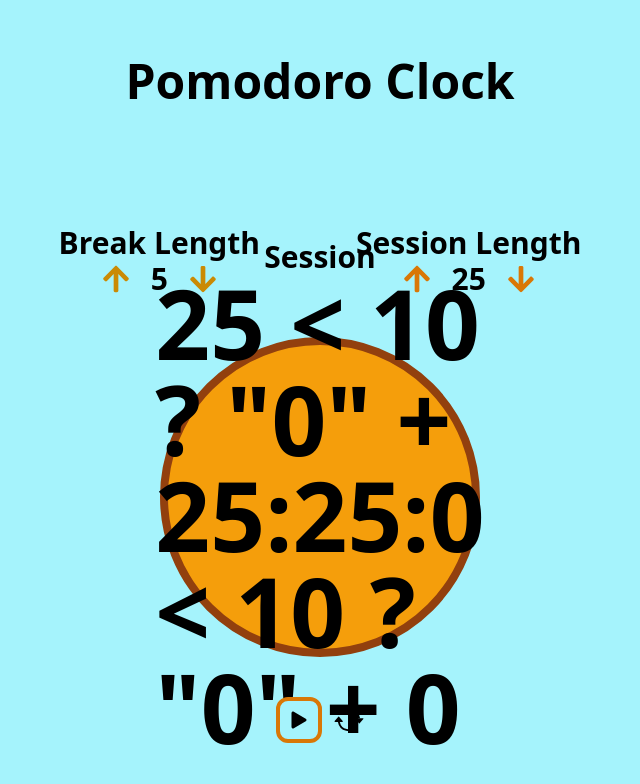
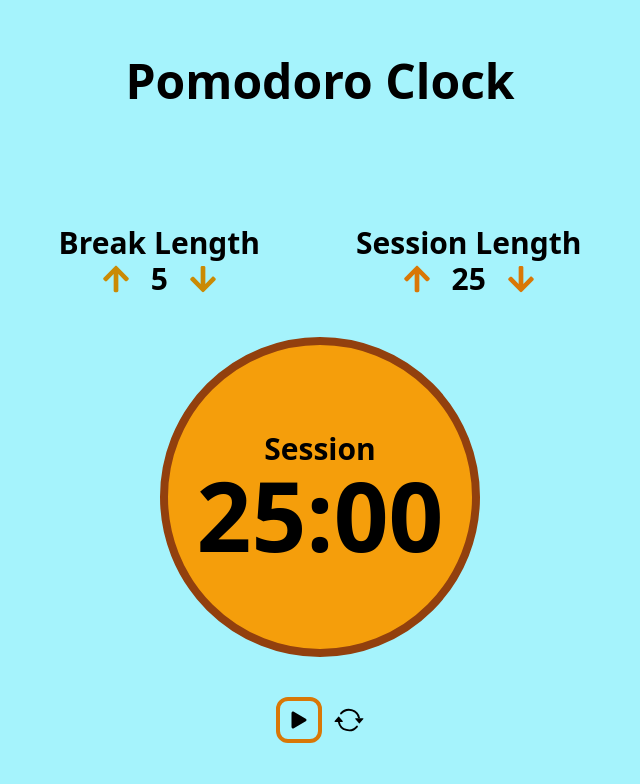
Before and after one commit to BaraouSaid/pomodoro_clock, a React (Vite) app: page / in a window 1280 px wide. Shown: the top 784 px of the page, without its empty margins (320-960 px from the left). Built offline with nearby package versions, Linux system fonts and the light colour scheme.

Commit message:
reviewed the formatTime function if if else statements

```diff
--- a/src/App.jsx
+++ b/src/App.jsx
@@ -34,7 +34,14 @@ function decrementSessionLength(prev) {
 }
 
 function formatTime(minutes, seconds) {
-  return `${minutes} < 10 ? "0" + ${minutes}:${minutes}:${seconds} < 10 ? "0" + ${seconds}`;
+  // return `${minutes} < 10 ? "0" + ${minutes}:${minutes}:${seconds} < 10 ? "0" + ${seconds}`;
+  if (minutes < 10) {
+    return `0${minutes}:${seconds}`;
+  }
+  if (seconds < 10) {
+    return `${minutes}:0${seconds}`;
+  }
+  return `${minutes}:${seconds}`;
 }
 
 function App() {
```
